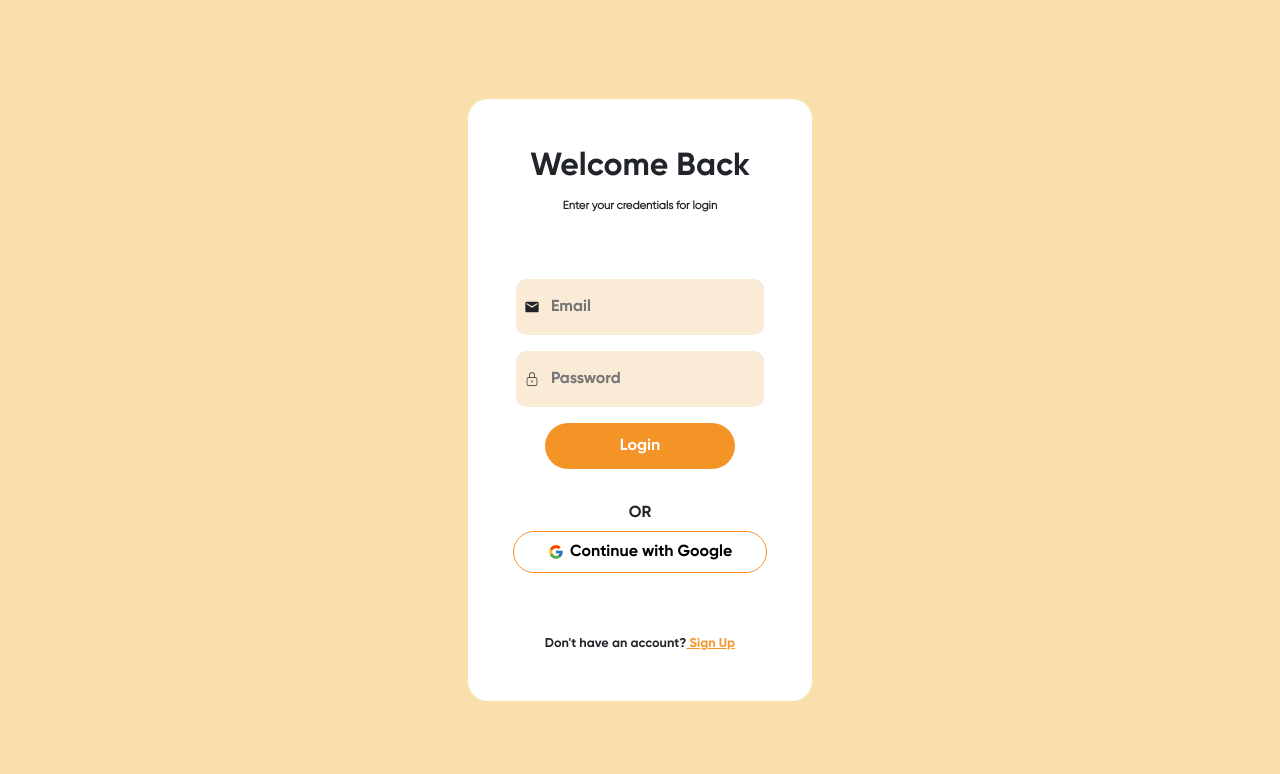
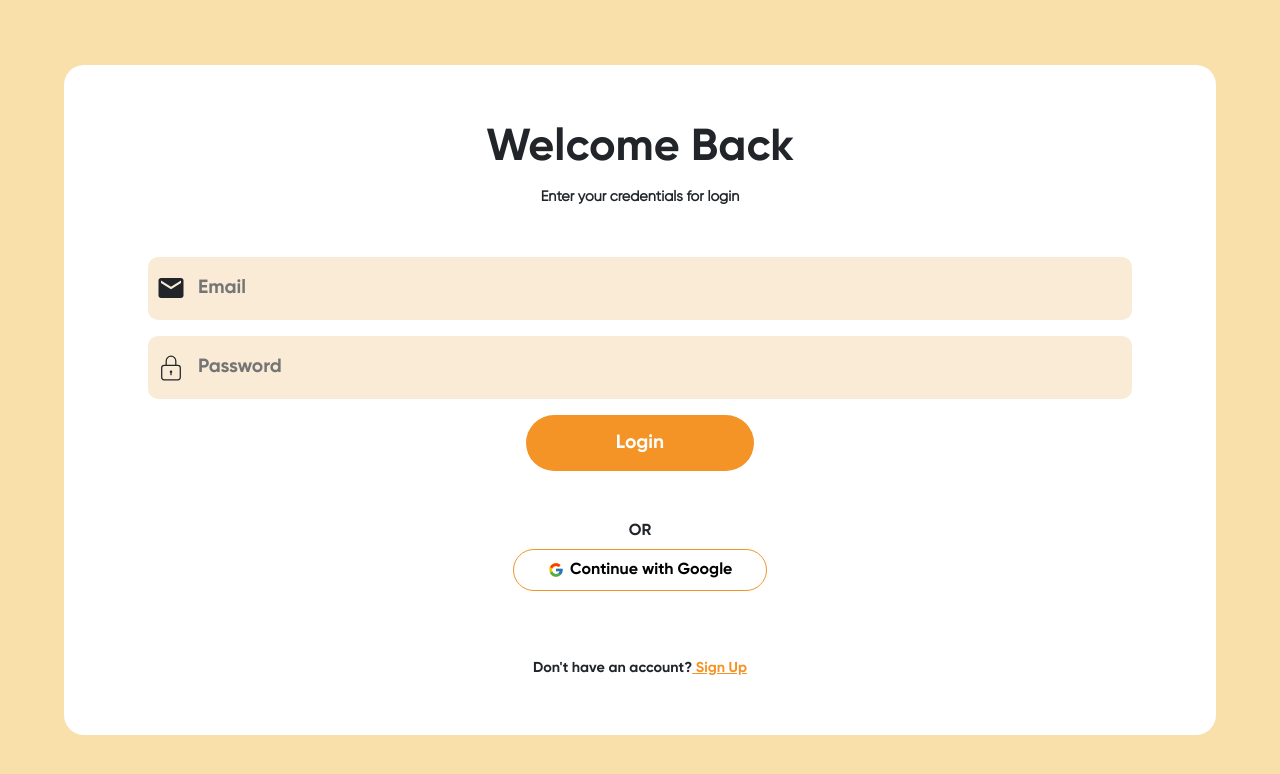
Before and after one commit to Sooneeta/Cookery-Guide, a React (Vite) app: page /login in a window 1280 px wide. Shown: the top 774 px of the page. Built offline with nearby package versions, Linux system fonts and the light colour scheme; no server answers.

Commit message:
ui fixes in authform

```diff
--- a/src/components/AuthForm.jsx
+++ b/src/components/AuthForm.jsx
@@ -39,7 +39,7 @@ export const AuthForm = ({
       <div className="form-container">
         <div className="form-wrapper">
           <section className="title-section">
-            <h2 className="form-header">{title}</h2>
+            <h1 className="form-header">{title}</h1>
             <span className="form-subtitle">{subtitle}</span>
           </section>
           <section className="error-section">
@@ -47,7 +47,7 @@ export const AuthForm = ({
           </section>
           <form onSubmit={handleSubmit}>
             <section className="email-section">
-              <MdEmail />
+              <MdEmail size={30} />
               <input
                 className="email-input"
                 type="text"
@@ -58,7 +58,7 @@ export const AuthForm = ({
               />
             </section>
             <section className="password-section">
-              <CiLock />
+              <CiLock size={30} />
               <input
                 className="password-input"
                 type="password"
--- a/src/styles/authform.css
+++ b/src/styles/authform.css
@@ -8,13 +8,18 @@
   font-family: "Gilroy-Bold";
 }
 
+.form-header {
+  font-size: 2.8rem;
+}
+
 .form-wrapper {
   background-color: white;
   display: flex;
   flex-direction: column;
   align-items: center;
   justify-content: center;
-  padding: 3em 2em;
+  width: 90%;
+  padding: 3.5em 0;
   border-radius: 20px;
 }
 
@@ -31,7 +36,7 @@
 }
 
 .form-subtitle {
-  font-size: 0.7rem;
+  font-size: 0.9rem;
   font-family: "Gilroy-Regular";
   font-weight: 600;
 }
@@ -40,6 +45,7 @@
 .password-input {
   border: none;
   padding: 0.4em;
+  font-size: 1.2rem;
   background-color: antiquewhite;
 }
 
@@ -57,11 +63,13 @@
   background-color: antiquewhite;
   align-items: center;
   border-radius: 10px;
+  width: 95%;
 }
 
 form {
-  padding: 3em 1em 1em 1em;
   display: flex;
+  padding: 2em 0;
+  width: 90%;
   flex-direction: column;
   align-items: center;
   gap: 1em;
@@ -73,14 +81,14 @@ form {
   font-family: "Gilroy-Bold";
   background-color: #f49427;
   color: white;
-  font-size: 1rem;
+  font-size: 1.2rem;
   border-radius: 55px;
   cursor: pointer;
 }
 
 .link-text {
   padding-top: 3.5em;
-  font-size: 0.8rem;
+  font-size: 0.9rem;
 }
 
 .link {
```
